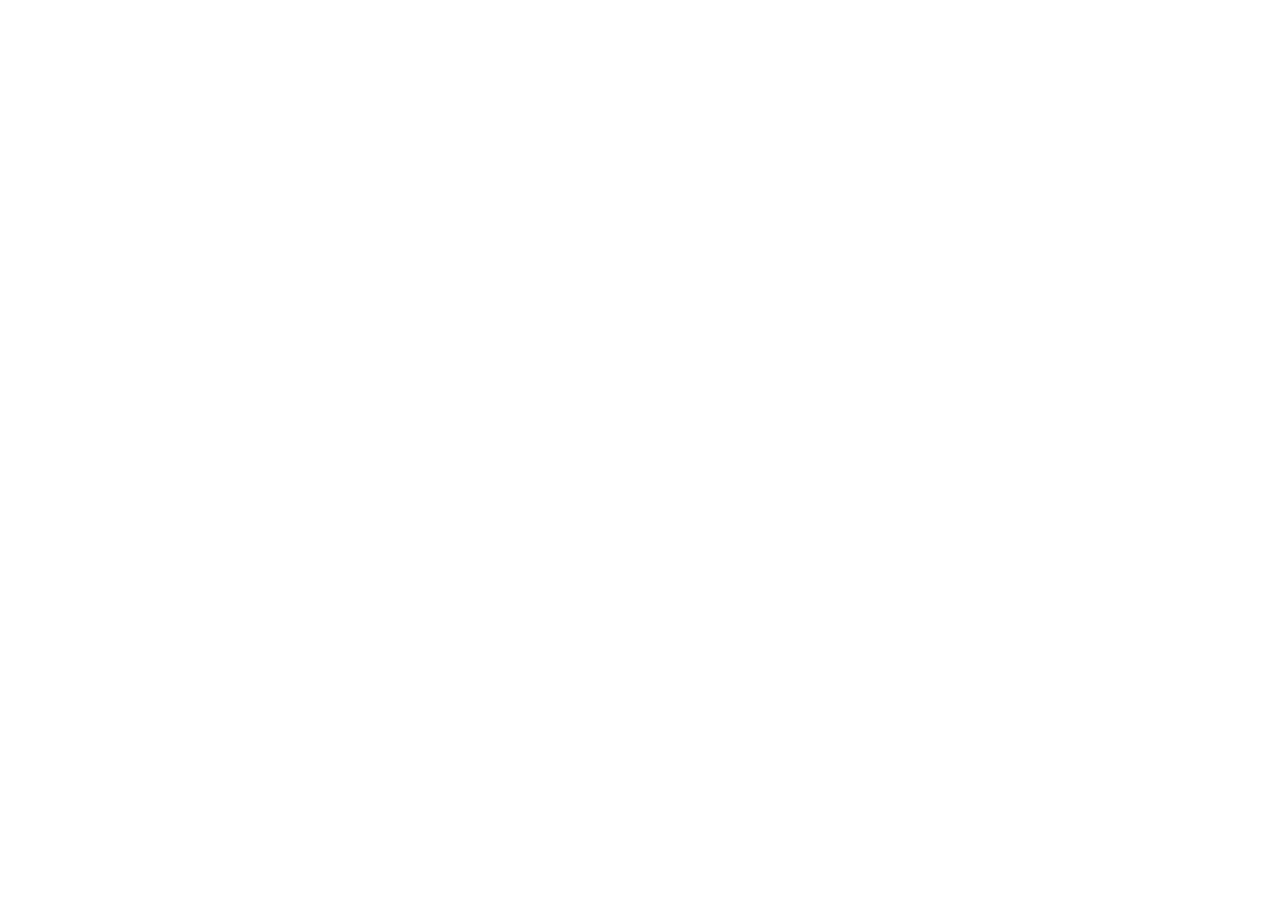
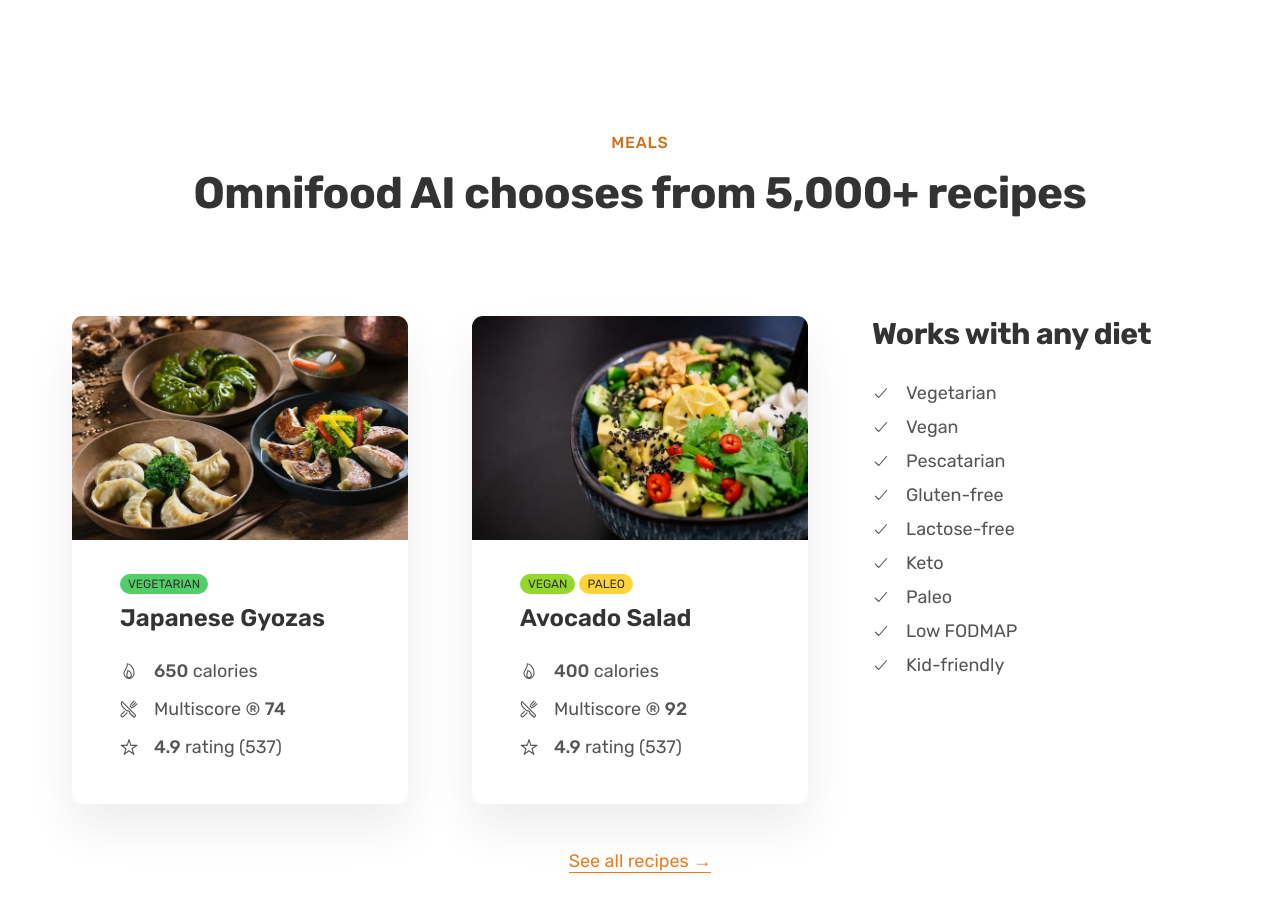
Before and after one commit to Bhavya-Goyal423/omnifood, a React (Create React App) app: page / in a window 1280 px wide. Shown: the part 2580-3489 px from the top of the page. Before the commit the page ends 2619 px from the top, so only its background shows below. Built offline with nearby package versions, Linux system fonts and the light colour scheme.

Commit message:
added meals section

```diff
--- a/package.json
+++ b/package.json
@@ -34,5 +34,8 @@
       "last 1 firefox version",
       "last 1 safari version"
     ]
+  },
+  "devDependencies": {
+    "@babel/plugin-proposal-private-property-in-object": "^7.21.11"
   }
 }
--- a/public/index.html
+++ b/public/index.html
@@ -22,5 +22,13 @@
   <body>
     <noscript>You need to enable JavaScript to run this app.</noscript>
     <div id="root"></div>
+    <script
+      type="module"
+      src="https://unpkg.com/ionicons@7.1.0/dist/ionicons/ionicons.esm.js"
+    ></script>
+    <script
+      nomodule
+      src="https://unpkg.com/ionicons@7.1.0/dist/ionicons/ionicons.js"
+    ></script>
   </body>
 </html>
--- a/src/App.jsx
+++ b/src/App.jsx
@@ -1,6 +1,7 @@
 import Featured from "./components/Featured Section/Featured.component";
 import Hero from "./components/Hero/Hero.component";
 import How from "./components/How Section/How.component";
+import Meals from "./components/Meals Section/Meals.component";
 import Navbar from "./components/Navbar/Navbar.component";
 
 function App() {
@@ -11,6 +12,7 @@
         <Hero />
         <Featured />
         <How />
+        <Meals />
       </main>
     </>
   );
--- /dev/null
+++ b/src/components/Meals Section/Meals.component.jsx
@@ -0,0 +1,132 @@
+import "./Meals.styles.css";
+
+export default function Meals() {
+  return (
+    <section className="section-meals">
+      <div className="container center-text">
+        <span className="subheading">Meals</span>
+        <h2 className="heading-secondary">
+          Omnifood AI chooses from 5,000+ recipes
+        </h2>
+      </div>
+      <div className="container grid grid--3-cols margin-bottom-md">
+        <div className="meal">
+          <img
+            src="/img/meals/meal-1.jpg"
+            alt="Japanese Gyozas Meal"
+            className="meal-img"
+          />
+          <div className="meal-content">
+            <div className="meal-tags">
+              <span className="tag tag--vegetarian">Vegetarian</span>
+            </div>
+            <p className="meal-title">Japanese Gyozas</p>
+            <ul className="meal-attributes">
+              <li className="meal-attribute">
+                <ion-icon className="meal-icon" name="flame-outline"></ion-icon>
+                <span>
+                  <strong>650</strong> calories
+                </span>
+              </li>
+              <li className="meal-attribute">
+                <ion-icon
+                  className="meal-icon"
+                  name="restaurant-outline"
+                ></ion-icon>
+                <span>
+                  Multiscore &reg; <strong>74</strong>
+                </span>
+              </li>
+              <li className="meal-attribute">
+                <ion-icon className="meal-icon" name="star-outline"></ion-icon>
+                <span>
+                  <strong>4.9</strong> rating (537)
+                </span>
+              </li>
+            </ul>
+          </div>
+        </div>
+        <div className="meal">
+          <img
+            src="/img/meals/meal-2.jpg"
+            alt="Avocado Salad"
+            className="meal-img"
+          />
+          <div className="meal-content">
+            <div className="meal-tags">
+              <span className="tag tag--vegan">Vegan</span>
+              <span className="tag tag--paleo">Paleo</span>
+            </div>
+            <p className="meal-title">Avocado Salad</p>
+            <ul className="meal-attributes">
+              <li className="meal-attribute">
+                <ion-icon className="meal-icon" name="flame-outline"></ion-icon>
+                <span>
+                  <strong>400</strong> calories
+                </span>
+              </li>
+              <li className="meal-attribute">
+                <ion-icon
+                  className="meal-icon"
+                  name="restaurant-outline"
+                ></ion-icon>
+                <span>
+                  Multiscore &reg; <strong>92</strong>
+                </span>
+              </li>
+              <li className="meal-attribute">
+                <ion-icon className="meal-icon" name="star-outline"></ion-icon>
+                <span>
+                  <strong>4.9</strong> rating (537)
+                </span>
+              </li>
+            </ul>
+          </div>
+        </div>
+        <div className="diets">
+          <h3 className="heading-tertiary">Works with any diet</h3>
+          <ul className="list">
+            <li className="list-item">
+              <ion-icon name="checkmark-outline"></ion-icon>{" "}
+              <span>Vegetarian</span>
+            </li>
+            <li className="list-item">
+              <ion-icon name="checkmark-outline"></ion-icon> <span>Vegan</span>
+            </li>
+            <li className="list-item">
+              <ion-icon name="checkmark-outline"></ion-icon>{" "}
+              <span>Pescatarian</span>
+            </li>
+            <li className="list-item">
+              <ion-icon name="checkmark-outline"></ion-icon>{" "}
+              <span>Gluten-free</span>
+            </li>
+            <li className="list-item">
+              <ion-icon name="checkmark-outline"></ion-icon>{" "}
+              <span>Lactose-free</span>
+            </li>
+            <li className="list-item">
+              <ion-icon name="checkmark-outline"></ion-icon> <span>Keto</span>
+            </li>
+            <li className="list-item">
+              <ion-icon name="checkmark-outline"></ion-icon> <span>Paleo</span>
+            </li>
+            <li className="list-item">
+              <ion-icon name="checkmark-outline"></ion-icon>{" "}
+              <span>Low FODMAP</span>
+            </li>
+            <li className="list-item">
+              <ion-icon name="checkmark-outline"></ion-icon>{" "}
+              <span>Kid-friendly</span>
+            </li>
+          </ul>
+        </div>
+      </div>
+      <div className="container all-recipies">
+        <a href="/" className="link">
+          See all recipes &rarr;
+        </a>
+      </div>
+    </section>
+  );
+}
--- /dev/null
+++ b/src/components/Meals Section/Meals.styles.css
@@ -0,0 +1,86 @@
+.section-meals {
+  padding: 9.6rem 0;
+}
+
+.meal {
+  box-shadow: 0 2.4rem 4.8rem rgba(0, 0, 0, 0.075);
+  border-radius: 11px;
+  transition: all 0.4s;
+}
+
+.meal:hover {
+  transform: translateY(-1.2rem);
+  box-shadow: 0 3.2rem 6.4rem rgba(0, 0, 0, 0.075);
+}
+
+.meal-img {
+  width: 100%;
+  border-radius: 11px 11px 0 0;
+}
+.meal-title {
+  font-size: 2.4rem;
+  color: #333;
+  font-weight: 600;
+  margin-bottom: 3.2rem;
+}
+.meal-attributes {
+  list-style: none;
+  display: flex;
+  flex-direction: column;
+  gap: 2rem;
+}
+.meal-attribute {
+  font-size: 1.8rem;
+  display: flex;
+  gap: 1.6rem;
+  align-items: center;
+}
+.meal-icon {
+  width: 7.4rem;
+  height: 7.4rem;
+  color: #e67e22;
+}
+.tag {
+  display: inline-block;
+  padding: 0.4rem 0.8rem;
+  font-size: 1.2rem;
+  text-transform: uppercase;
+  color: #333;
+  border-radius: 100px;
+}
+
+.tag--vegetarian {
+  background-color: #51cf66;
+}
+
+.tag--vegan {
+  background-color: #94d82d;
+}
+.tag--paleo {
+  background-color: #ffd43b;
+}
+
+.meal-tags {
+  margin-bottom: 1.2rem;
+  display: flex;
+  gap: 0.4rem;
+}
+.meal-content {
+  padding: 3.2rem 4.8rem 4.8rem 4.8rem;
+}
+.list {
+  list-style: none;
+  display: flex;
+  flex-direction: column;
+  gap: 1.6rem;
+}
+.list-item {
+  font-size: 1.8rem;
+  display: flex;
+  align-items: center;
+  gap: 1.6rem;
+}
+.all-recipies {
+  text-align: center;
+  font-size: 1.8rem;
+}
--- a/src/index.css
+++ b/src/index.css
@@ -91,7 +91,9 @@
 .margin-right-sm {
   margin-right: 1.6rem !important;
 }
-
+.margin-bottom-md {
+  margin-bottom: 4.8rem !important;
+}
 .btn:link,
 .btn:visited {
   display: inline-block;
@@ -99,14 +101,34 @@
   padding: 1.6rem 3.2rem;
   border-radius: 9px;
   text-decoration: none;
-  transition: background-color 0.3s;
+  transition: all 0.3s;
   font-weight: 600;
+}
+
+.link:link,
+.link:visited {
+  display: inline-block;
+  color: #e67e22;
+  text-decoration: none;
+  border-bottom: 1px solid currentColor;
+  padding-bottom: 2px;
+  transition: all 0.3s;
+}
+
+.link:hover,
+.link:active {
+  color: #cf711f;
+  border-bottom: 1px solid transparent;
 }
 
 .container {
   max-width: 120rem;
   padding: 0 3.2rem;
   margin: 0 auto;
+}
+
+.center-text {
+  text-align: center;
 }
 
 .grid {
@@ -128,3 +150,6 @@
 .grid--center-v {
   align-items: center;
 }
+strong {
+  font-weight: 500;
+}
```
Also changed, not shown: 1 other file (tests, documents, lock files or other folders).
